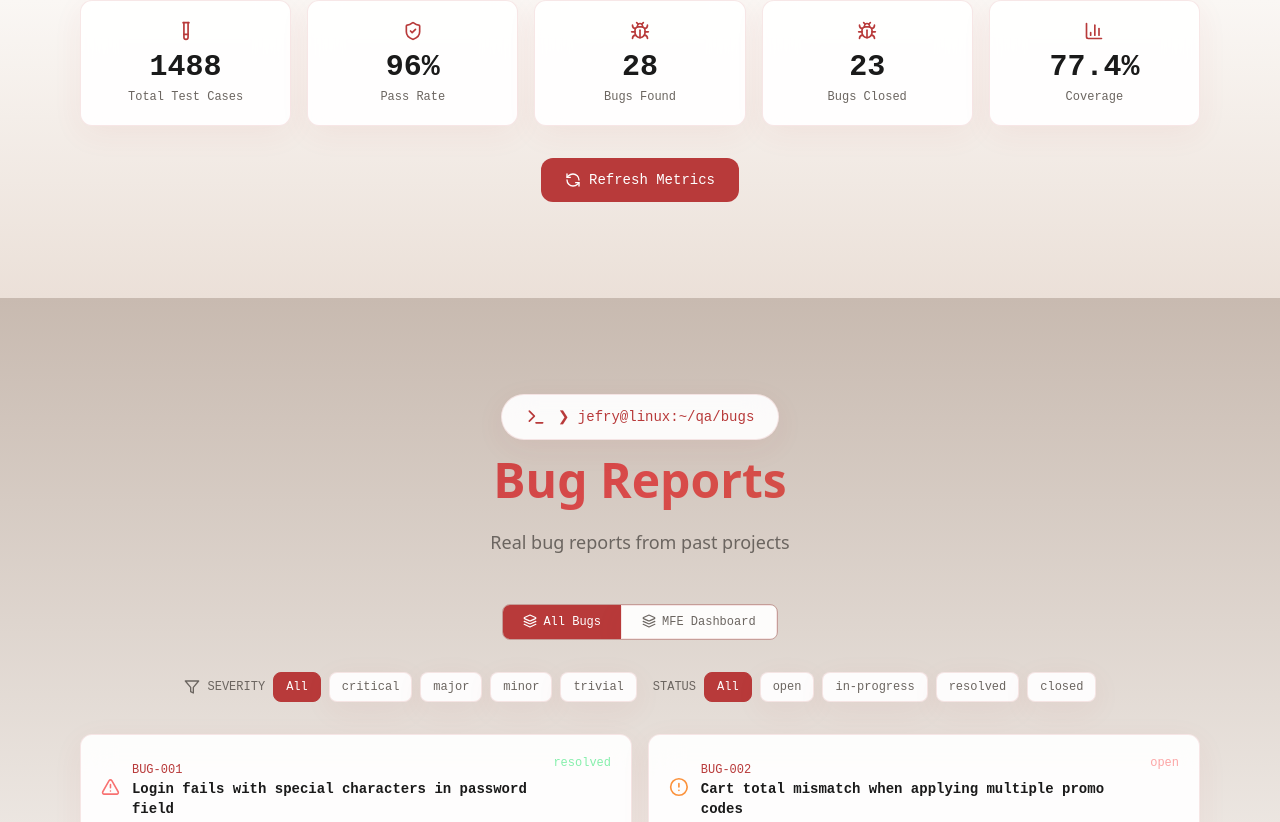
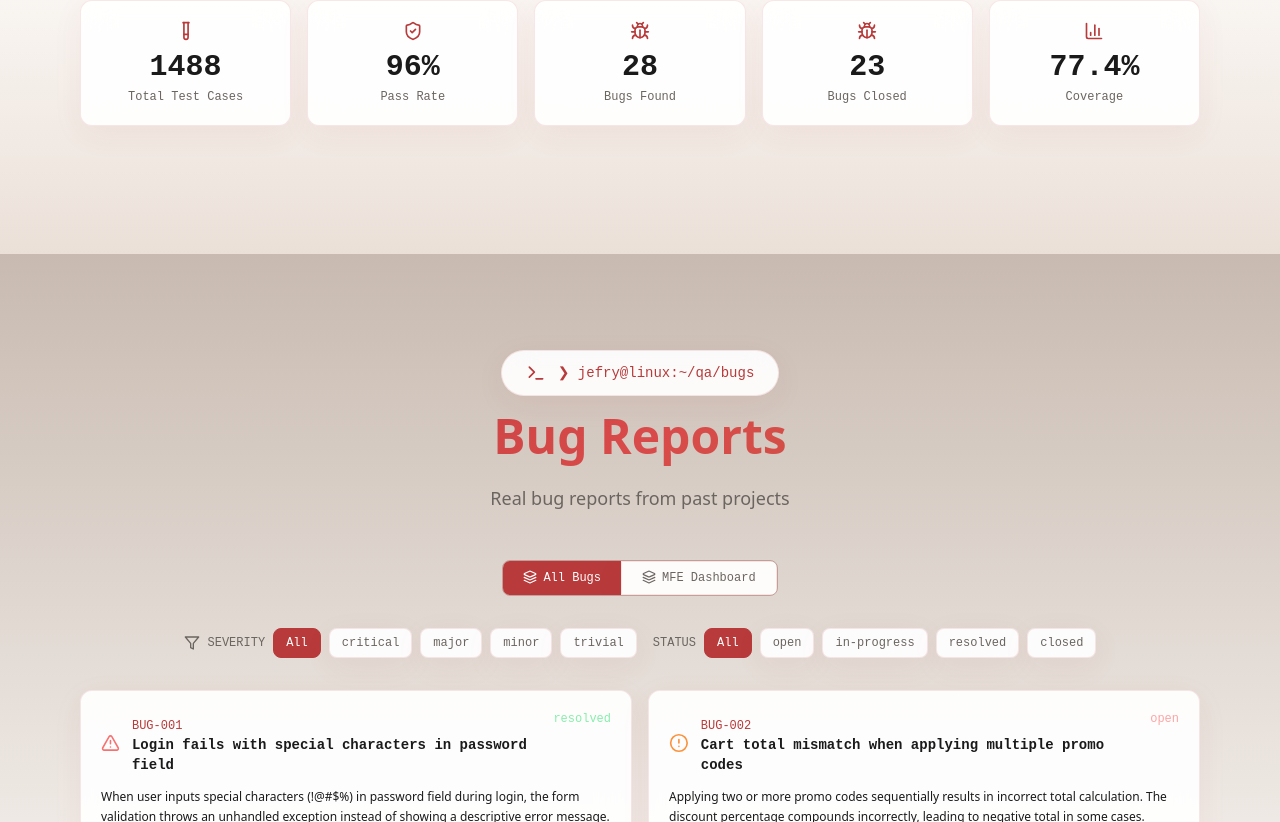
Before and after one commit to jefryKurniawan/bug2future, a Next.js app: page / in a window 1280 px wide. Shown: the part 1098-1920 px from the top of the page. Built offline with nearby package versions, Linux system fonts and the light colour scheme.

Commit message:
chore: remove refresh button, auto-refresh is enough
Button no longer needed since metrics auto-refresh every 6s on mount.
Kept the skeleton loading animation for each refresh cycle.

```diff
--- a/components/DashboardMetrics.tsx
+++ b/components/DashboardMetrics.tsx
@@ -2,7 +2,7 @@
 
 import { motion } from "framer-motion";
 import { useEffect } from "react";
-import { Terminal, RefreshCcw, Bug, ShieldCheck, TestTube, BarChart3 } from "lucide-react";
+import { Terminal, Bug, ShieldCheck, TestTube, BarChart3 } from "lucide-react";
 import { useStore } from "@/hooks/useStore";
 
 const metricIcons = {
@@ -88,29 +88,6 @@ export default function DashboardMetrics() {
             </motion.div>
           ))}
         </div>
-
-        <motion.div
-          initial={{ opacity: 0 }}
-          whileInView={{ opacity: 1 }}
-          viewport={{ once: true }}
-          className="text-center"
-        >
-          <motion.button
-            onClick={refresh}
-            whileHover={{ scale: 1.05 }}
-            whileTap={{ scale: 0.95 }}
-            className="inline-flex items-center gap-2 px-6 py-3 rounded-xl bg-brand-primary text-white font-mono text-sm hover:bg-brand-accent transition-colors"
-          >
-            <motion.span
-              animate={loading ? { rotate: 360 } : {}}
-              transition={loading ? { duration: 1, repeat: Infinity, ease: "linear" } : {}}
-              style={{ display: "inline-flex" }}
-            >
-              <RefreshCcw className="w-4 h-4" />
-            </motion.span>
-            Refresh Metrics
-          </motion.button>
-        </motion.div>
       </div>
     </section>
   );
```
